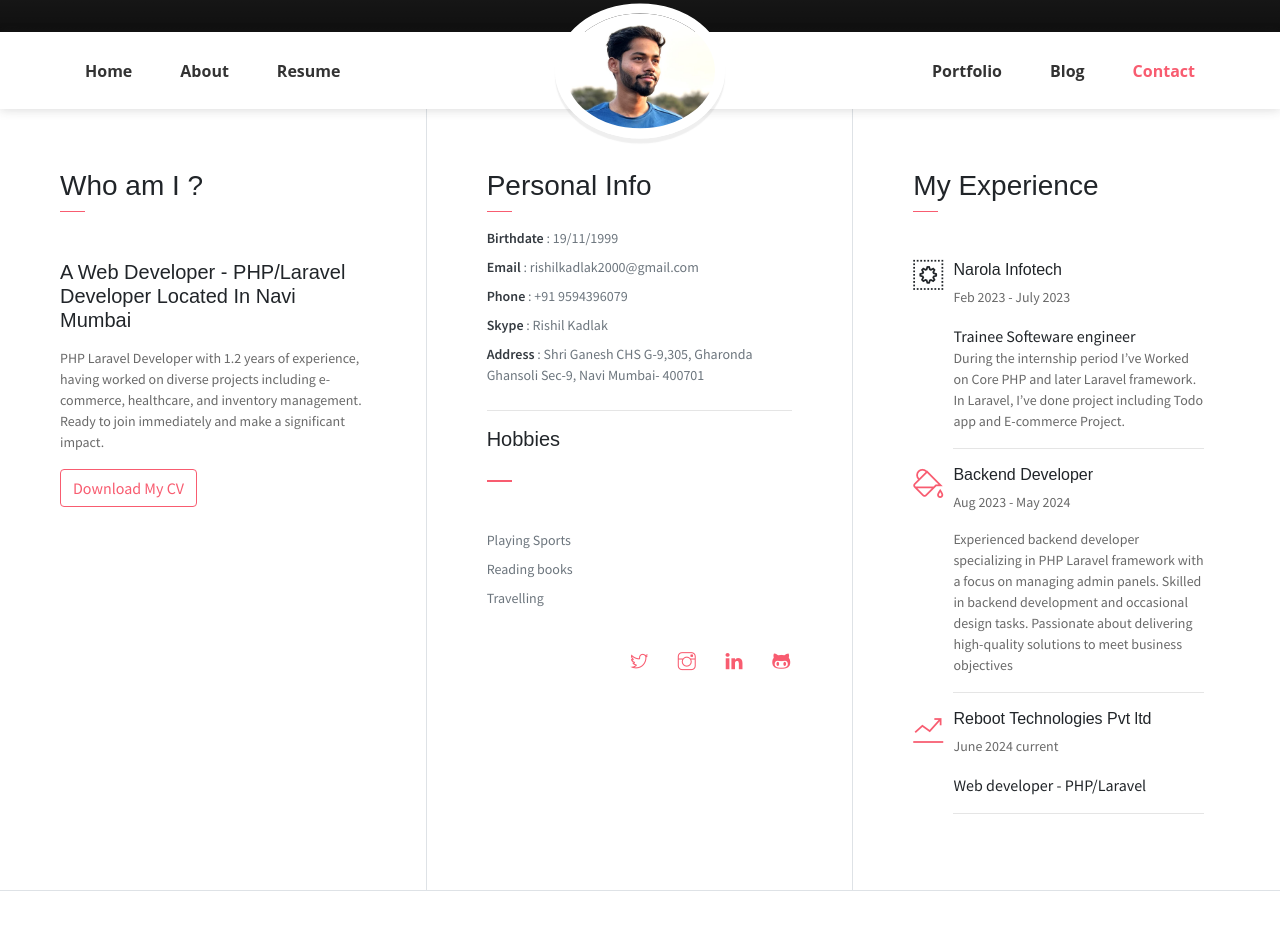
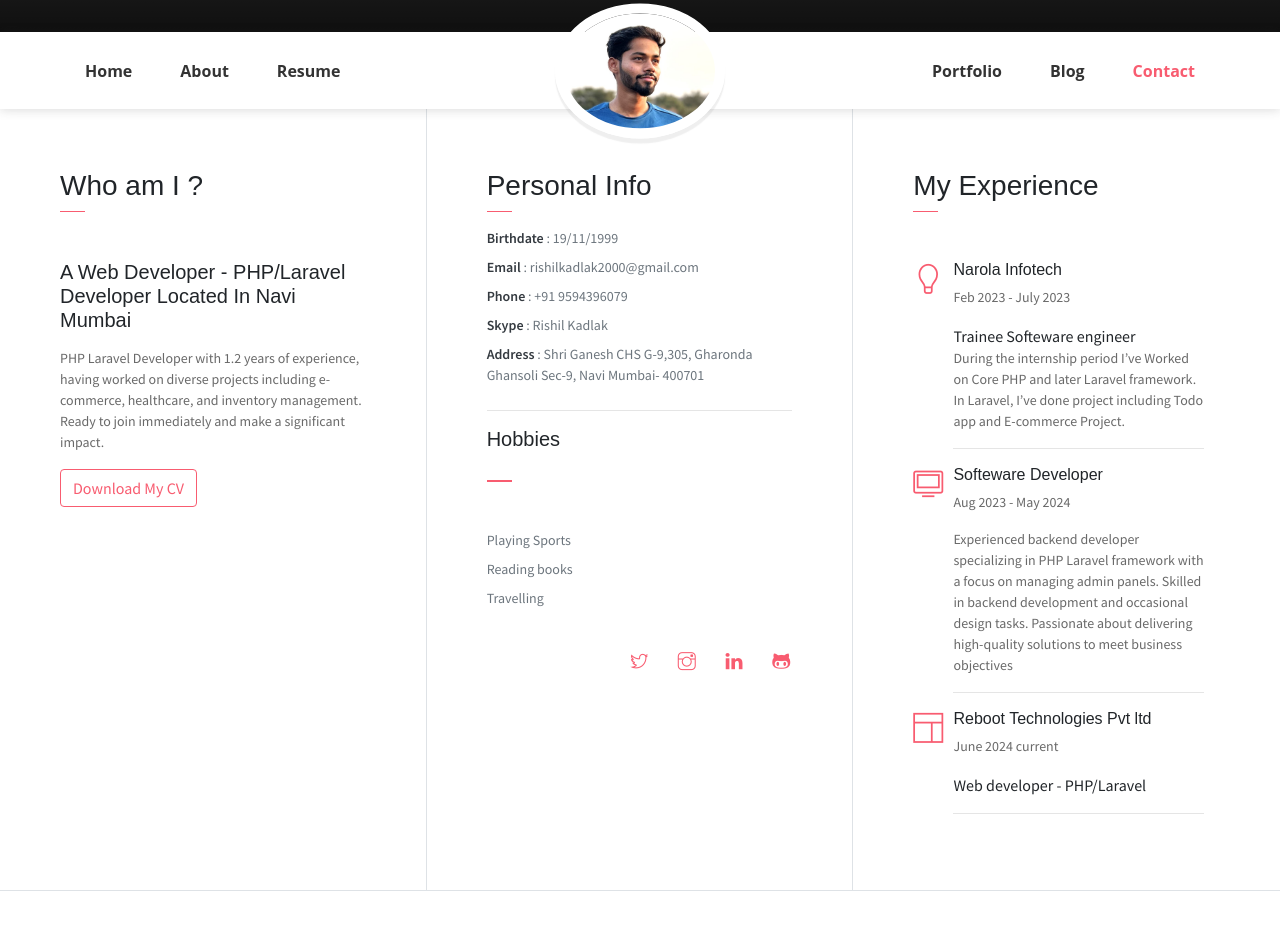
Before and after one commit to Rishil199/Portfolio, a website: page public_html/index.html in a window 1280 px wide. Shown: the part 618-1548 px from the top of the page. Drawn offline with nearby package versions, Linux system fonts and the light colour scheme; some packages are replaced by stand-ins of ours; grey boxes are pictures that could not be loaded; some icons are missing.

Commit message:
Added icons to represent jobs

```diff
--- a/public_html/index.html
+++ b/public_html/index.html
@@ -9,6 +9,8 @@
     <!-- font icons -->
     <link rel="stylesheet" href="assets/vendors/themify-icons/css/themify-icons.css">
     <!-- Bootstrap + main styles -->
+    <link rel="stylesheet" href="https://cdnjs.cloudflare.com/ajax/libs/themify-icons/0.1.2/css/themify-icons.css">
+
 	<link rel="stylesheet" href="assets/css/style.css">
 </head>
 <body data-spy="scroll" data-target=".navbar" data-offset="40" id="home">
@@ -112,7 +114,8 @@
                 <h3 class="font-weight-light">My Experience</h3>
                 <span class="line mb-5"></span>
                 <div class="row">
-                    <div class="col-1 "><i class="ti-widget icon-lg"></i></div>
+                    <div class="col-1 text-danger pt-1 "><i class="ti-light-bulb icon-lg"></i>
+                    </div>
                     <div class="col-10 ml-auto mr-3">
                         <h6>Narola Infotech </h6>
                         <p>Feb 2023 -  July 2023</p>
@@ -124,9 +127,10 @@
                     </div>
                 </div>
                 <div class="row">
-                    <div class="col-1 text-danger pt-1"><i class="ti-paint-bucket icon-lg"></i></div>
+                    <div class="col-1 text-danger pt-1"><i class="ti-desktop icon-lg"></i></div>
+                    <i class=""></i>
                     <div class="col-10 ml-auto mr-3">
-                        <h6>Backend Developer </h6>
+                        <h6>Softeware Developer </h6>
                         <p>Aug 2023 - May 2024 </p>
                         <p class="subtitle">
                             Experienced backend developer specializing in PHP Laravel framework with a focus on managing admin panels. Skilled in backend development and occasional design tasks. Passionate about delivering high-quality solutions to meet business objectives
@@ -135,7 +139,8 @@
                     </div>
                 </div>
                 <div class="row">
-                    <div class="col-1 text-danger pt-1"><i class="ti-stats-up icon-lg"></i></div>
+                    <div class="col-1 text-danger pt-1"><i class="ti-layout icon-lg"></i>
+</div>
                     <div class="col-10 ml-auto mr-3">
                         <h6>Reboot Technologies Pvt ltd</h6>
                         <p>June 2024 current </p>
```
